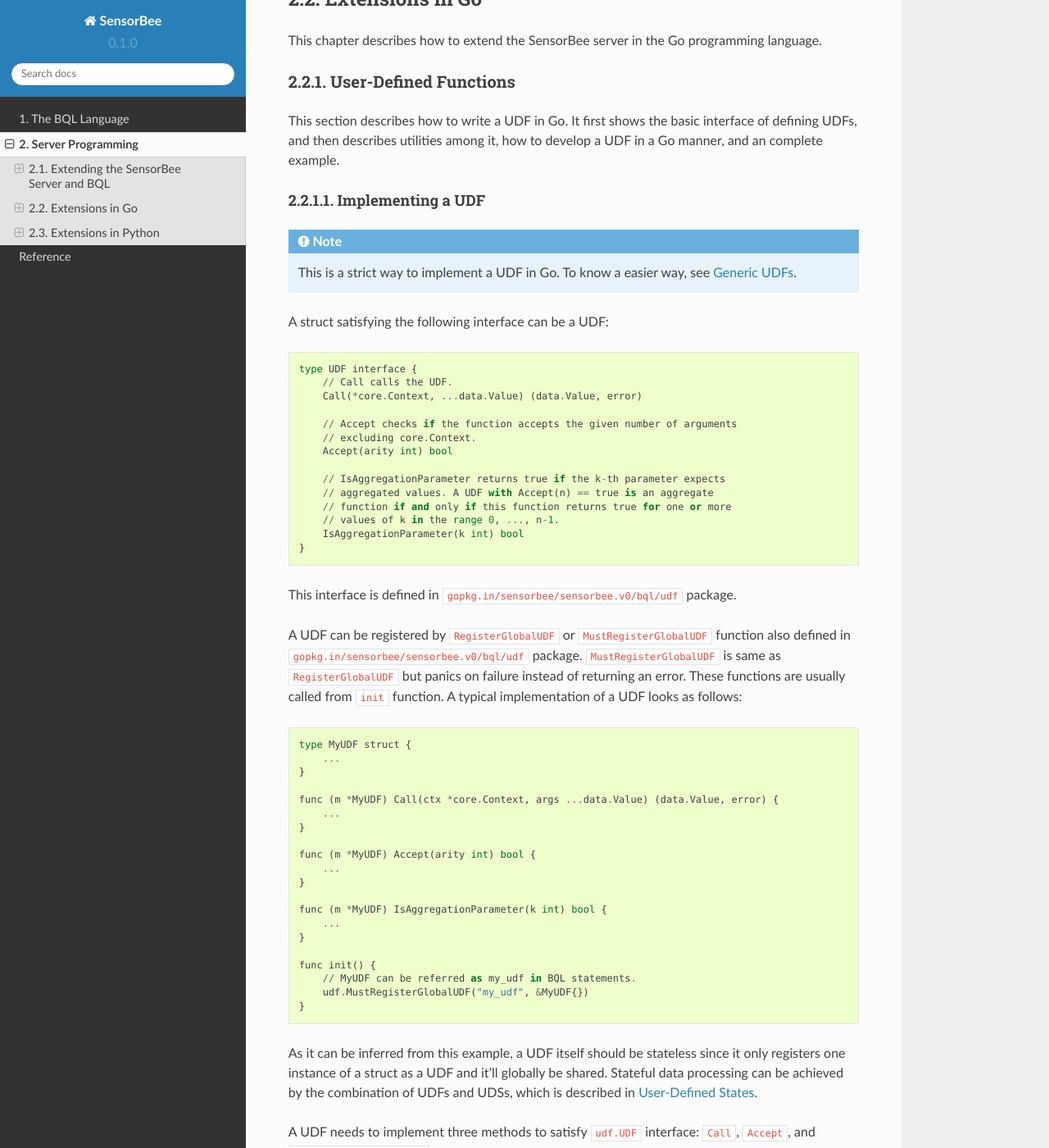
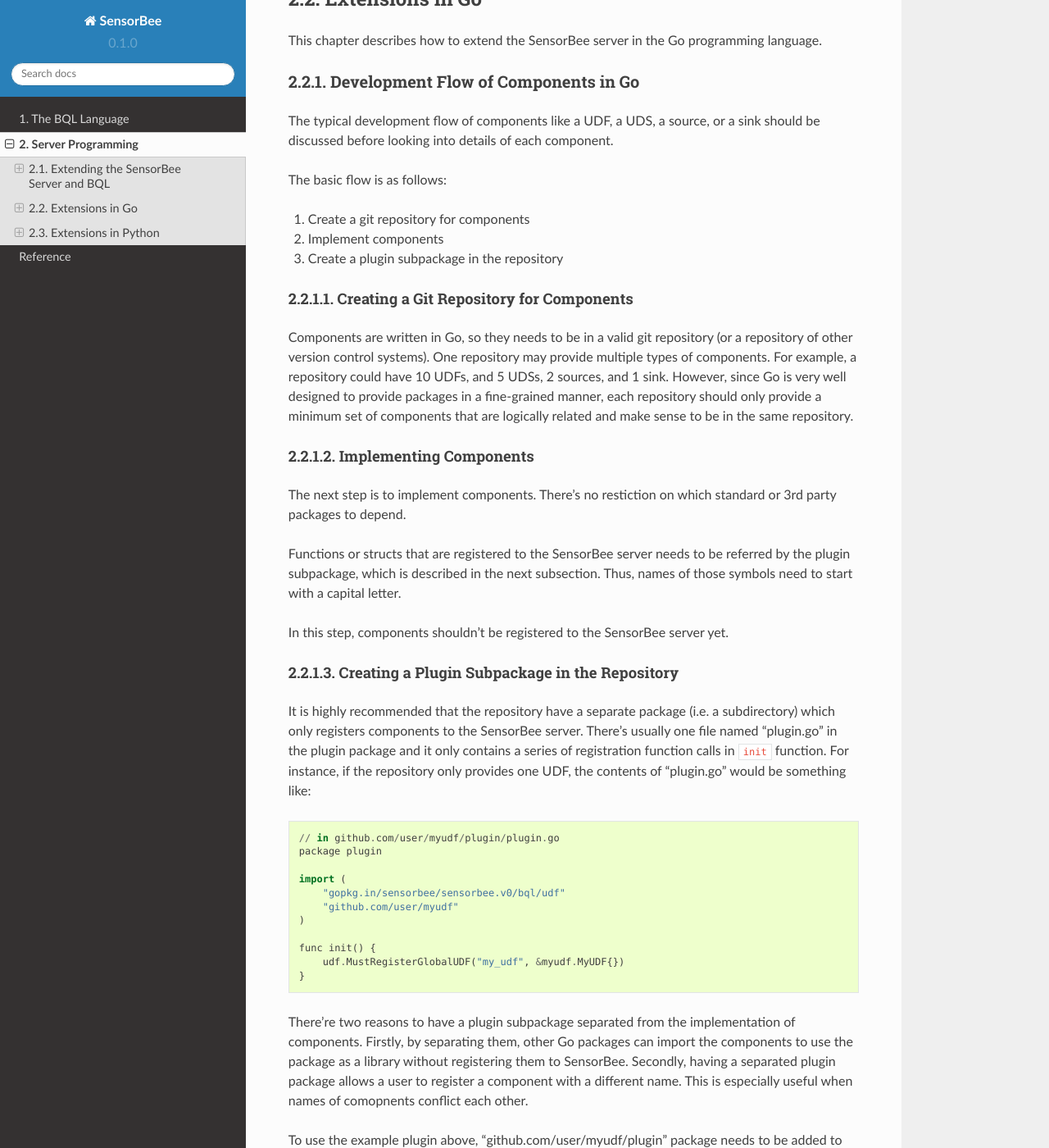
Before and after one commit to sensorbee/docs, a Sphinx documentation site: the page built from source/server_programming.rst, in a window 1280 px wide and 1400 px high, scrolled down 2514 px. Shown: the whole window at 82% size. Built offline with Sphinx 7.4.7 and the Read the Docs theme 2.0.0, drawn with Linux system fonts in a browser that asks for light colours; some of the changed text lies outside the part shown.

Commit message:
Extract the description of the development flow as an independent section

```diff
--- a/source/server_programming/go.rst
+++ b/source/server_programming/go.rst
@@ -5,6 +5,7 @@
 This chapter describes how to extend the SensorBee server in the Go programming
 language.
 
+.. include:: /server_programming/go/development.rst
 .. include:: /server_programming/go/udfs.rst
 .. include:: /server_programming/go/udsfs.rst
 .. include:: /server_programming/go/states.rst
--- /dev/null
+++ b/source/server_programming/go/development.rst
@@ -0,0 +1,83 @@
+.. _server_programming_go_development_flow:
+
+Development Flow of Components in Go
+====================================
+
+The typical development flow of components like a UDF, a UDS, a source, or a
+sink should be discussed before looking into details of each component.
+
+The basic flow is as follows:
+
+#. Create a git repository for components
+#. Implement components
+#. Create a plugin subpackage in the repository
+
+Creating a Git Repository for Components
+----------------------------------------
+
+Components are written in Go, so they needs to be in a valid git repository (or
+a repository of other version control systems). One repository may provide
+multiple types of components. For example, a repository could have 10 UDFs, and
+5 UDSs, 2 sources, and 1 sink. However, since Go is very well designed to
+provide packages in a fine-grained manner, each repository should only provide
+a minimum set of components that are logically related and make sense to be in
+the same repository.
+
+Implementing Components
+-----------------------
+
+The next step is to implement components. There's no restiction on which
+standard or 3rd party packages to depend.
+
+Functions or structs that are registered to the SensorBee server needs to be
+referred by the plugin subpackage, which is described in the next subsection.
+Thus, names of those symbols need to start with a capital letter.
+
+In this step, components shouldn't be registered to the SensorBee server yet.
+
+Creating a Plugin Subpackage in the Repository
+----------------------------------------------
+
+It is highly recommended that the repository have a separate package (i.e. a
+subdirectory) which only registers components to the SensorBee server. There's
+usually one file named "plugin.go" in the plugin package and it only contains a
+series of registration function calls in ``init`` function. For instance, if the
+repository only provides one UDF, the contents of "plugin.go" would be something
+like::
+
+    // in github.com/user/myudf/plugin/plugin.go
+    package plugin
+
+    import (
+        "gopkg.in/sensorbee/sensorbee.v0/bql/udf"
+        "github.com/user/myudf"
+    )
+
+    func init() {
+        udf.MustRegisterGlobalUDF("my_udf", &myudf.MyUDF{})
+    }
+
+There're two reasons to have a plugin subpackage separated from the
+implementation of components. Firstly, by separating them, other Go packages can
+import the components to use the package as a library without registering them
+to SensorBee. Secondly, having a separated plugin package allows a user to
+register a component with a different name. This is especially useful
+when names of comopnents conflict each other.
+
+To use the example plugin above, "github.com/user/myudf/plugin" package needs
+to be added to the plugin path list of SensorBee.
+
+Repository Organization
+-----------------------
+
+The typical organization of the repository is
+
+* github.com/user/repo
+
+    * README: description and the usage of components in the repository
+    * .go files: implementation of components
+    * plugin/: a subpackage for the plugin registration
+
+        * plugin.go
+
+    * othersubpackages/: there can be optional subpackages
--- a/source/server_programming/go/udfs.rst
+++ b/source/server_programming/go/udfs.rst
@@ -170,7 +170,7 @@
 .. note::
 
     A UDF implementation and registration should actually be separated to
-    different packages. See :ref:`server_programming_go_udfs_developing_a_udf`
+    different packages. See :ref:`server_programming_go_development_flow`
     for details.
 
 Although this approach is handy, there could be some overhead compared to a UDF
```
Also changed, not shown: other parts of source/server_programming/go/udfs.rst (+0 -78 lines).
